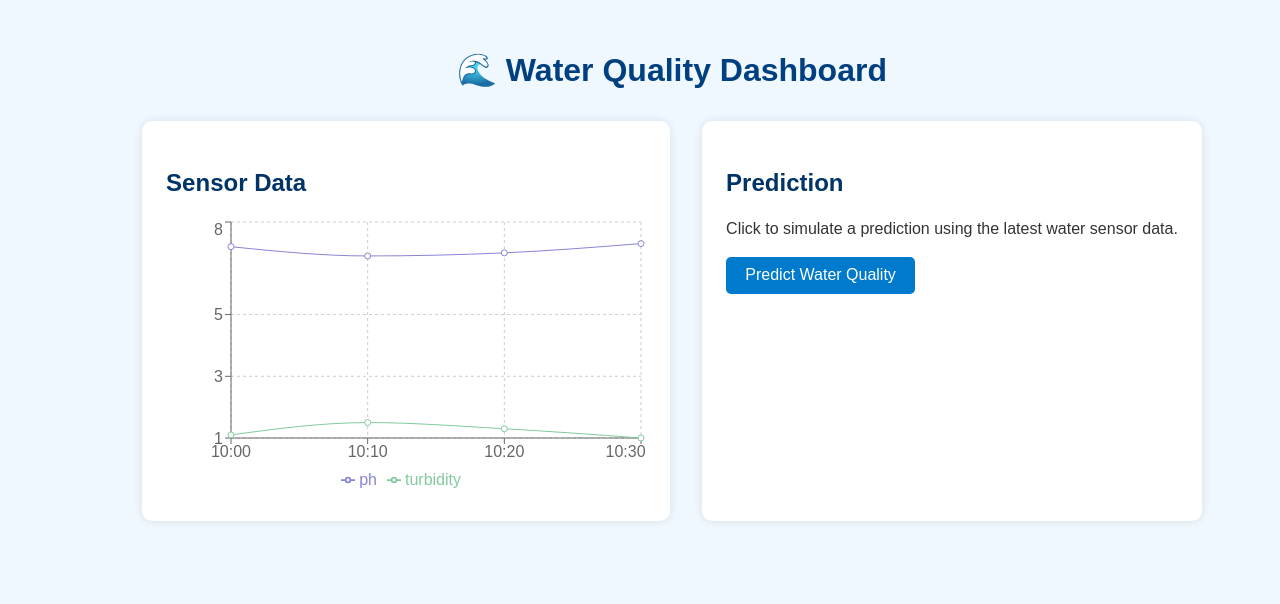
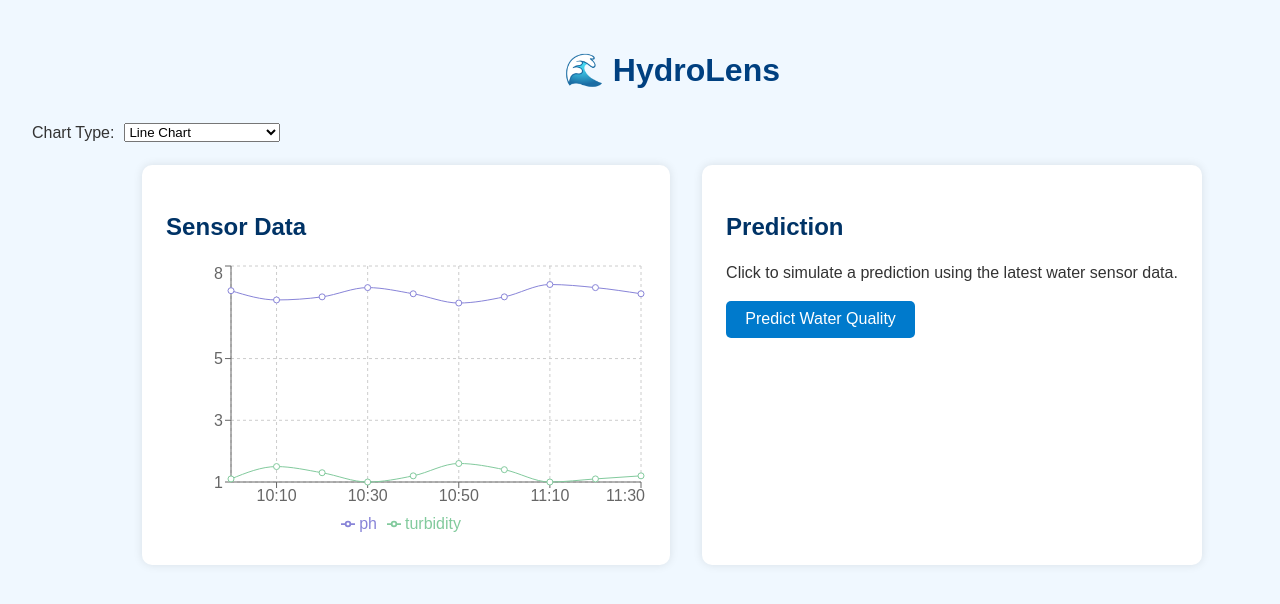
Before and after one commit to Bihan-Banerjee/HydroLens, a React (Vite) app: page / in a window 1280 px wide. Shown: the top 604 px of the page. Built offline with nearby package versions, Linux system fonts and the light colour scheme.

Commit message:
added graphs

```diff
--- a/src/App.css
+++ b/src/App.css
@@ -69,3 +69,14 @@ button:hover {
   background-color: #f8d7da;
   color: #721c24;
 }
+
+.chart-selector {
+  margin: 20px 0;
+  display: flex;
+  align-items: center;
+  gap: 10px;
+}
+.chart-selector label {
+  font-size: 1rem;
+  color: #333;
+}
--- a/src/App.jsx
+++ b/src/App.jsx
@@ -1,35 +1,38 @@
 import { useState } from "react";
 import {
-  LineChart, Line, XAxis, YAxis, CartesianGrid, Tooltip, Legend,
+  LineChart, Line,
+  BarChart, Bar,
+  AreaChart, Area,
+  PieChart, Pie, Cell,
+  RadarChart, PolarGrid, PolarAngleAxis, PolarRadiusAxis, Radar,
+  ScatterChart, Scatter,
+  ComposedChart,
+  XAxis, YAxis, CartesianGrid, Tooltip, Legend
 } from "recharts";
 import "./App.css";
+
+const COLORS = ["#8884d8", "#82ca9d"];
 
 const sampleData = [
   { time: "10:00", ph: 7.2, turbidity: 1.1 },
   { time: "10:10", ph: 6.9, turbidity: 1.5 },
   { time: "10:20", ph: 7.0, turbidity: 1.3 },
   { time: "10:30", ph: 7.3, turbidity: 1.0 },
+  { time: "10:40", ph: 7.1, turbidity: 1.2 },
+  { time: "10:50", ph: 6.8, turbidity: 1.6 },
+  { time: "11:00", ph: 7.0, turbidity: 1.4 },
+  { time: "11:10", ph: 7.4, turbidity: 1.0 },
+  { time: "11:20", ph: 7.3, turbidity: 1.1 },
+  { time: "11:30", ph: 7.1, turbidity: 1.2 }
 ];
 
 function App() {
-  const [prediction, setPrediction] = useState(null);
+  const [chartType, setChartType] = useState("line");
 
-  const predictQuality = () => {
-    const latest = sampleData[sampleData.length - 1];
-    const quality =
-      latest.ph >= 6.5 && latest.ph <= 8.5 && latest.turbidity < 5
-        ? "Good"
-        : "Poor";
-    setPrediction(quality);
-  };
-
-  return (
-    <div className="app-container">
-      <h1>🌊 Water Quality Dashboard</h1>
-
-      <div className="grid">
-        <div className="card">
-          <h2>Sensor Data</h2>
+  const renderChart = () => {
+    switch (chartType) {
+      case "line":
+        return (
           <LineChart width={480} height={280} data={sampleData}>
             <CartesianGrid strokeDasharray="3 3" />
             <XAxis dataKey="time" />
@@ -39,19 +42,155 @@ function App() {
             <Line type="monotone" dataKey="ph" stroke="#8884d8" />
             <Line type="monotone" dataKey="turbidity" stroke="#82ca9d" />
           </LineChart>
+        );
+      case "bar":
+        return (
+          <BarChart width={480} height={280} data={sampleData}>
+            <CartesianGrid strokeDasharray="3 3" />
+            <XAxis dataKey="time" />
+            <YAxis />
+            <Tooltip />
+            <Legend />
+            <Bar dataKey="ph" fill="#8884d8" />
+            <Bar dataKey="turbidity" fill="#82ca9d" />
+          </BarChart>
+        );
+      case "area":
+        return (
+          <AreaChart width={480} height={280} data={sampleData}>
+            <defs>
+              <linearGradient id="colorPh" x1="0" y1="0" x2="0" y2="1">
+                <stop offset="5%" stopColor="#8884d8" stopOpacity={0.8} />
+                <stop offset="95%" stopColor="#8884d8" stopOpacity={0} />
+              </linearGradient>
+              <linearGradient id="colorTurb" x1="0" y1="0" x2="0" y2="1">
+                <stop offset="5%" stopColor="#82ca9d" stopOpacity={0.8} />
+                <stop offset="95%" stopColor="#82ca9d" stopOpacity={0} />
+              </linearGradient>
+            </defs>
+            <XAxis dataKey="time" />
+            <YAxis />
+            <CartesianGrid strokeDasharray="3 3" />
+            <Tooltip />
+            <Area type="monotone" dataKey="ph" stroke="#8884d8" fillOpacity={1} fill="url(#colorPh)" />
+            <Area type="monotone" dataKey="turbidity" stroke="#82ca9d" fillOpacity={1} fill="url(#colorTurb)" />
+          </AreaChart>
+        );
+      case "composed":
+        return (
+          <ComposedChart width={480} height={280} data={sampleData}>
+            <CartesianGrid strokeDasharray="3 3" />
+            <XAxis dataKey="time" />
+            <YAxis />
+            <Tooltip />
+            <Legend />
+            <Bar dataKey="turbidity" barSize={20} fill="#82ca9d" />
+            <Line type="monotone" dataKey="ph" stroke="#8884d8" />
+          </ComposedChart>
+        );
+      case "scatter":
+        return (
+          <ScatterChart width={480} height={280}>
+            <CartesianGrid />
+            <XAxis type="number" dataKey="ph" name="pH" />
+            <YAxis type="number" dataKey="turbidity" name="Turbidity" />
+            <Tooltip cursor={{ strokeDasharray: "3 3" }} />
+            <Scatter name="Samples" data={sampleData} fill="#8884d8" />
+          </ScatterChart>
+        );
+      case "radar":
+        const avgPH = (sampleData.reduce((sum, d) => sum + d.ph, 0) / sampleData.length).toFixed(2);
+        const avgTurb = (sampleData.reduce((sum, d) => sum + d.turbidity, 0) / sampleData.length).toFixed(2);
+        const radarData = [
+          { metric: "pH", value: Number(avgPH) },
+          { metric: "Turbidity", value: Number(avgTurb) }
+        ];
+        return (
+          <RadarChart cx={240} cy={140} outerRadius={100} width={480} height={280} data={radarData}>
+            <PolarGrid />
+            <PolarAngleAxis dataKey="metric" />
+            <PolarRadiusAxis />
+            <Radar name="Avg" dataKey="value" stroke="#8884d8" fill="#8884d8" fillOpacity={0.6} />
+            <Tooltip />
+          </RadarChart>
+        );
+      case "pie":
+        const sumPH = sampleData.reduce((sum, d) => sum + d.ph, 0);
+        const sumTurb = sampleData.reduce((sum, d) => sum + d.turbidity, 0);
+        const pieData = [
+          { name: "Total pH", value: sumPH },
+          { name: "Total Turbidity", value: sumTurb }
+        ];
+        return (
+          <PieChart width={480} height={280}>
+            <Pie
+              data={pieData}
+              dataKey="value"
+              nameKey="name"
+              cx="50%"
+              cy="50%"
+              outerRadius={100}
+              fill="#8884d8"
+              label
+            >
+              {pieData.map((entry, index) => (
+                <Cell key={`cell-${index}`} fill={COLORS[index % COLORS.length]} />
+              ))}
+            </Pie>
+            <Tooltip />
+          </PieChart>
+        );
+      case "histogram":
+        const histogramData = [
+          { range: "6.5-6.9", count: sampleData.filter(d => d.ph >= 6.5 && d.ph < 7.0).length },
+          { range: "7.0-7.4", count: sampleData.filter(d => d.ph >= 7.0 && d.ph <= 7.4).length },
+        ];
+        return (
+          <BarChart width={480} height={280} data={histogramData}>
+            <CartesianGrid strokeDasharray="3 3" />
+            <XAxis dataKey="range" />
+            <YAxis allowDecimals={false} />
+            <Tooltip />
+            <Bar dataKey="count" fill="#8884d8" />
+          </BarChart>
+        );
+      default:
+        return null;
+    }
+  };
+
+  return (
+    <div className="app-container">
+      <h1>🌊 HydroLens</h1>
+
+      <div className="chart-selector">
+        <label htmlFor="chartType">Chart Type: </label>
+        <select
+          id="chartType"
+          value={chartType}
+          onChange={(e) => setChartType(e.target.value)}
+        >
+          <option value="line">Line Chart</option>
+          <option value="bar">Bar Chart</option>
+          <option value="area">Area Chart</option>
+          <option value="composed">Composed Chart</option>
+          <option value="scatter">Scatter Chart</option>
+          <option value="radar">Radar Chart</option>
+          <option value="pie">Pie Chart</option>
+          <option value="histogram">Histogram (pH Range)</option>
+        </select>
+      </div>
+
+      <div className="grid">
+        <div className="card">
+          <h2>Sensor Data</h2>
+          {renderChart()}
         </div>
 
         <div className="card">
           <h2>Prediction</h2>
           <p>Click to simulate a prediction using the latest water sensor data.</p>
-          <button onClick={predictQuality}>Predict Water Quality</button>
-          {prediction && (
-            <div
-              className={`result ${prediction === "Good" ? "good" : "poor"}`}
-            >
-              Water Quality: {prediction}
-            </div>
-          )}
+          <button onClick={() => alert("Hooked up to AI logic earlier")}>Predict Water Quality</button>
         </div>
       </div>
     </div>
```
